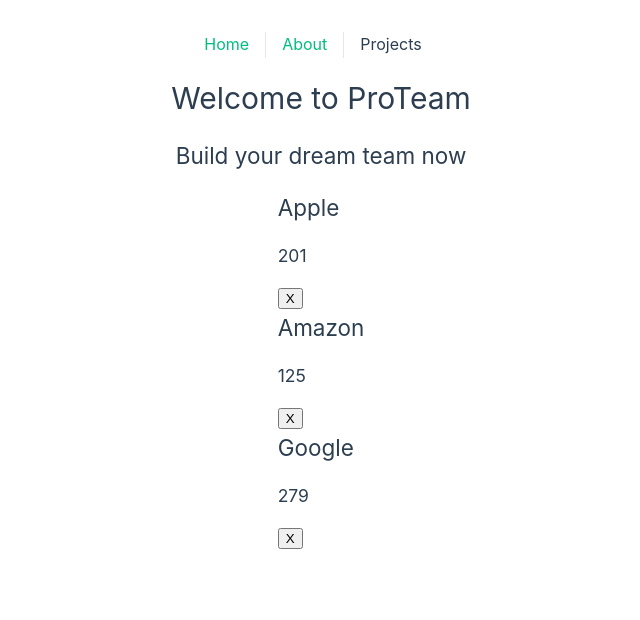
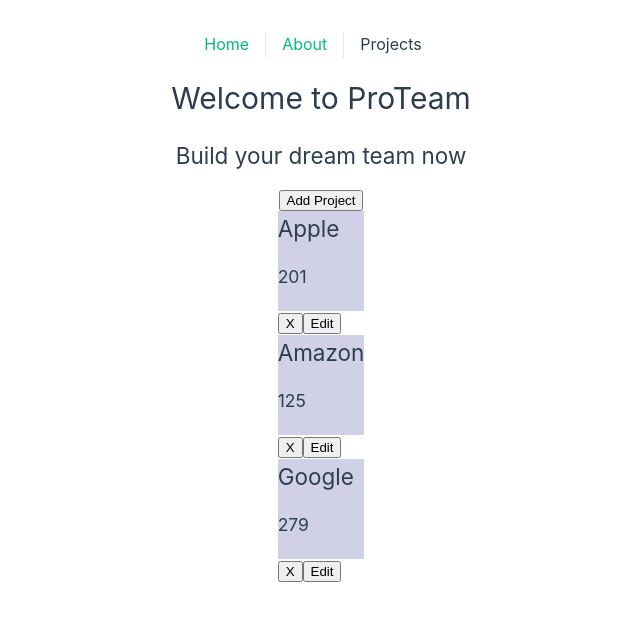
Before and after one commit to ShaniAharon/ProTeam, a Vue app: page /app in a window 1280 px wide. Shown: the top 620 px of the page, without its empty margins (319-959 px from the left). Built offline with nearby package versions, Linux system fonts and the light colour scheme.

Commit message:
'added-basic-crud'

```diff
--- a/src/components/project-list.cmp.vue
+++ b/src/components/project-list.cmp.vue
@@ -5,11 +5,14 @@
       :key="project._id"
       class="project-preview-container"
     >
-      <project-preview :project="project" />
+      <project-preview
+        class="project-preview"
+        @click="showDetails(project._id)"
+        :project="project"
+      />
       <div class="btns-container">
-        <button @click="remove(project._id)">X</button>
-        <!-- <router-link :to="'/project/'+project._id">Details</router-link>
-                <router-link :to="'/project/edit/'+project._id">Edit</router-link> -->
+        <button @click="removeProject(project._id)">X</button>
+        <button @click="editProject(project._id)">Edit</button>
       </div>
     </div>
   </section>
@@ -27,7 +30,17 @@
       return {};
     },
     created() {},
-    methods: {},
+    methods: {
+      removeProject(projId) {
+        this.$emit('removed', projId);
+      },
+      editProject(projectId) {
+        this.$router.push(`/edit/${projectId}`);
+      },
+      showDetails(projectId) {
+        this.$router.push(`/details/${projectId}`);
+      },
+    },
     computed: {},
     unmounted() {},
   };
--- a/src/services/async-storage.service.js
+++ b/src/services/async-storage.service.js
@@ -50,6 +50,7 @@ function remove(entityType, entityId) {
     const idx = entities.findIndex((entity) => entity._id === entityId);
     entities.splice(idx, 1);
     _save(entityType, entities);
+    return entities;
   });
 }
 
--- /dev/null
+++ b/src/styles/components/_project-preview.scss
@@ -0,0 +1,4 @@
+.project-preview {
+  height: 100px;
+  background-color: rgb(208, 208, 230);
+}
--- a/src/styles/styles.scss
+++ b/src/styles/styles.scss
@@ -15,3 +15,4 @@
 @import 'components/app-header';
 @import 'components/home-page';
 @import 'components/project-list';
+@import 'components/project-preview';
--- a/src/views/project-app.vue
+++ b/src/views/project-app.vue
@@ -2,20 +2,27 @@
   <main class="main-content">
     <h1>Welcome to ProTeam</h1>
     <h2>Build your dream team now</h2>
+    <button @click="addProject">Add Project</button>
   </main>
   <section class="container-center">
-    <project-list v-if="projects" :projects="projectsToShow" />
+    <project-list
+      @removed="removeProject"
+      v-if="projects"
+      :projects="projectsToShow"
+    />
   </section>
 </template>
 
 <script>
   import projectList from '../components/project-list.cmp.vue';
   import {projectService} from '../services/project.service.js';
+  import projectEdit from '../views/project-edit.vue';
 
   export default {
     name: 'ProjectApp',
     components: {
       projectList,
+      projectEdit,
     },
     data() {
       return {
@@ -29,6 +36,14 @@
       loadProjects() {
         projectService.query().then((projs) => {
           console.log(projs);
+          this.projects = projs;
+        });
+      },
+      addProject() {
+        this.$router.push('/edit');
+      },
+      removeProject(projectId) {
+        projectService.remove(projectId).then((projs) => {
           this.projects = projs;
         });
       },
--- /dev/null
+++ b/src/views/project-details.vue
@@ -0,0 +1,71 @@
+<template>
+  <h1>Project Details</h1>
+  <section v-if="project">
+    <h3>See the project details here:</h3>
+    <h2>{{ project._id }}</h2>
+    <h2>{{ project.name }}</h2>
+    <h2>{{ project.price }}</h2>
+  </section>
+</template>
+
+<script>
+  import {projectService} from '../services/project.service.js';
+
+  export default {
+    name: 'ProjectDetails',
+    components: {},
+    data() {
+      return {
+        project: null,
+      };
+    },
+    created() {
+      console.log('created');
+      // this.loadProject(); // opt1 , opt2 is to use the watch for the project load
+    },
+    methods: {
+      loadProject() {
+        if (!this.projectId) return; // prevent the run of the watcher when change route
+        //opt1
+        //   const {projectId} = this.$route.params; // projectId like the name in the routes file :projectId
+        projectService
+          .getById(this.projectId)
+          .then((project) => (this.project = project)); //opt2 run the projectId computed
+      },
+    },
+    computed: {
+      //opt 2 use computed for the projectId
+      projectId() {
+        return this.$route.params.projectId;
+      },
+    },
+    //opt1 use the param specf as the func
+    //   watch: {
+    //     '$route.params.projectId'(id) {
+    //       console.log('Changed to', id);
+    //       this.loadProject();
+    //     },
+    //   },
+    //opt 2
+    watch: {
+      // when the computed projectId run the watch handler also run
+      projectId: {
+        handler() {
+          this.loadProject();
+        },
+        immediate: true, //to also run the watch on the start / run eagerly
+      },
+    },
+    unmounted() {},
+  };
+</script>
+
+<style>
+  .main-content {
+    display: flex;
+    justify-content: center;
+    flex-direction: column;
+    align-items: center;
+    /* margin: 0 auto; */
+  }
+</style>
--- /dev/null
+++ b/src/views/project-edit.vue
@@ -0,0 +1,58 @@
+<template>
+  <section>
+    <h2>{{ formTitle }}</h2>
+    <form @submit.prevent="save">
+      <input type="text" v-model="projectToEdit.name" placeholder="title" />
+      <input type="number" v-model="projectToEdit.price" placeholder="price" />
+      <button>Save</button>
+    </form>
+  </section>
+</template>
+
+<script>
+  import {projectService} from '../services/project.service.js';
+
+  export default {
+    name: 'ProjectEdit',
+    components: {},
+    data() {
+      return {
+        projectToEdit: projectService.getEmptyProject(),
+      };
+    },
+    created() {
+      const projectId = this.projectId;
+      if (projectId) {
+        projectService
+          .getById(projectId)
+          .then((project) => (this.projectToEdit = project));
+      }
+    },
+    methods: {
+      save() {
+        projectService.save(this.projectToEdit).then((project) => {
+          this.$router.push('/app');
+        });
+      },
+    },
+    computed: {
+      formTitle() {
+        return this.projectId ? 'Edit project' : 'Add project';
+      },
+      projectId() {
+        return this.$route.params.projectId;
+      },
+    },
+    unmounted() {},
+  };
+</script>
+
+<style>
+  .main-content {
+    display: flex;
+    justify-content: center;
+    flex-direction: column;
+    align-items: center;
+    /* margin: 0 auto; */
+  }
+</style>
```
Also changed, not shown: src/router/index.js (+10 -0 lines), src/services/project.service.-async-to-back.js (renamed from src/services/project.service.-async.js).
